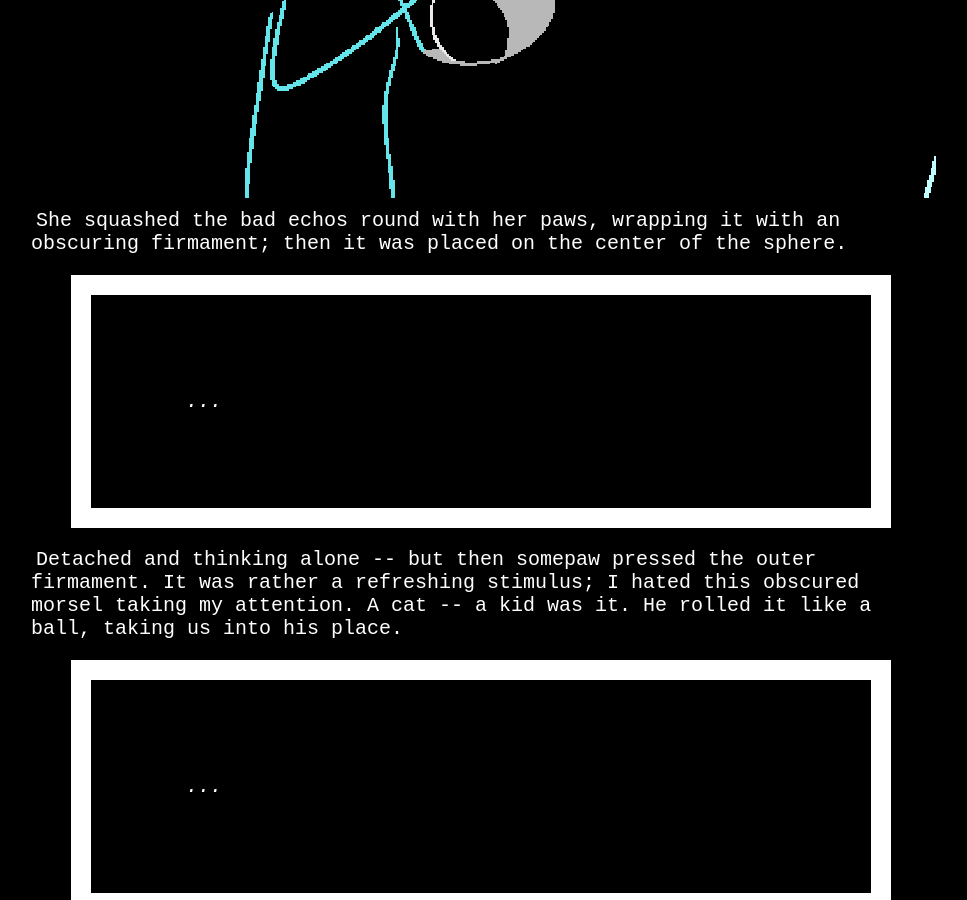
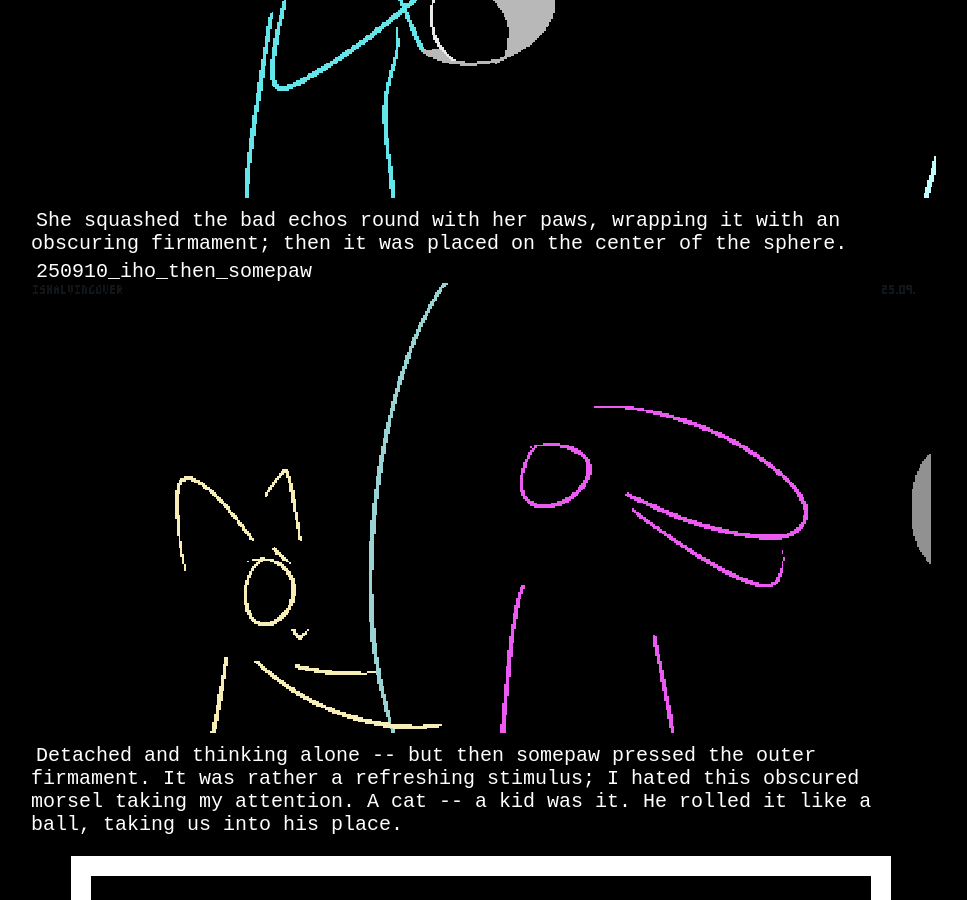
Before and after one commit to kamnosta/kamnosta.github.io, a Jekyll site: the page built from _ishalvingover/25-08-24-1.md, in a window 1280 px wide and 900 px high, scrolled down 7427 px. Shown: the whole window, without its empty margins (159-1126 px from the left). Built offline with Jekyll 4.4.1, drawn with Linux system fonts in a browser that asks for light colours.

Commit message:
250910 iho somepaw pic

```diff
--- a/_ishalvingover/25-08-24-1.md
+++ b/_ishalvingover/25-08-24-1.md
@@ -90,7 +90,8 @@ The fox siblings, with their arms stretched, drew a circle on the air; from this
 
 She squashed the bad echos round with her paws, wrapping it with an obscuring firmament; then it was placed on the center of the sphere.
 
-> ...
+250910_iho_then_somepaw
+![/imgs_ishalvingover/250910_iho_then_somepaw.png](/imgs_ishalvingover/250910_iho_then_somepaw.png)
 
 Detached and thinking alone -- but then somepaw pressed the outer firmament. It was rather a refreshing stimulus; I hated this obscured morsel taking my attention. A cat -- a kid was it. He rolled it like a ball, taking us into his place.
 
```
Also changed, not shown: imgs_ishalvingover/250910_iho_then_somepaw.png (added).
